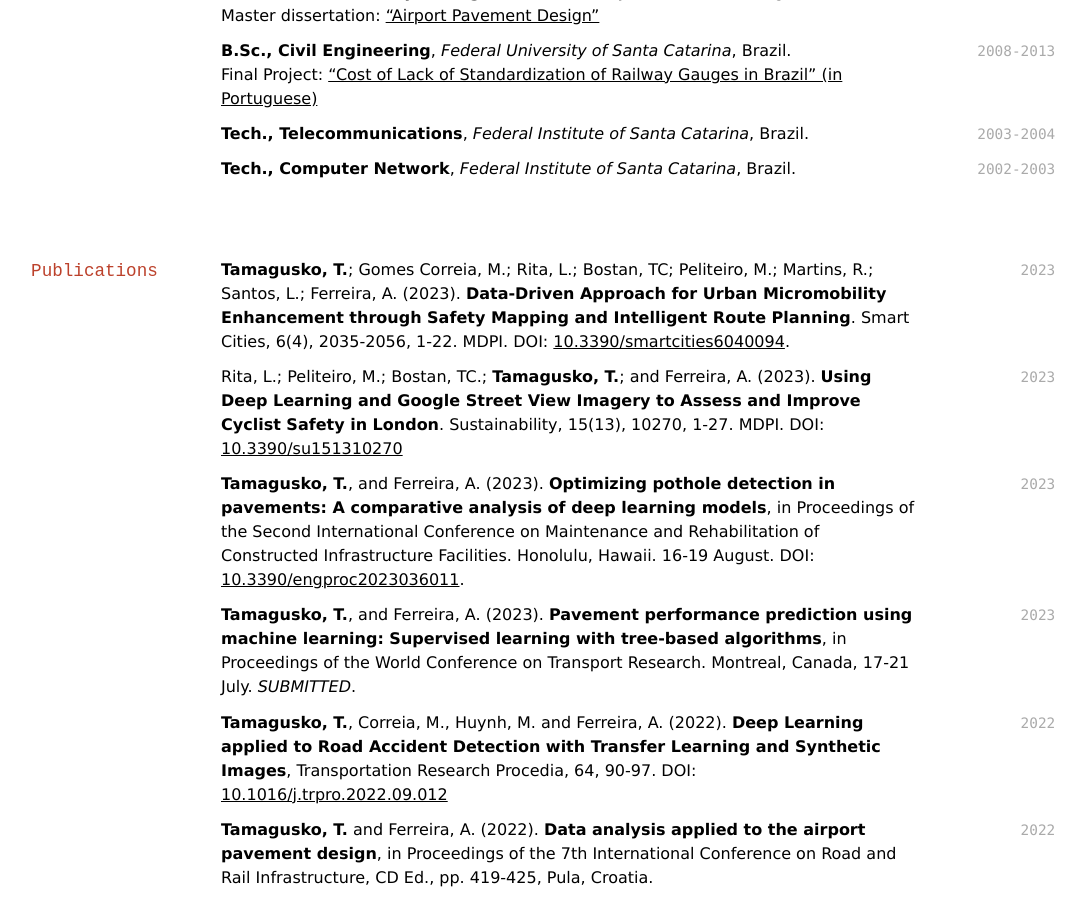
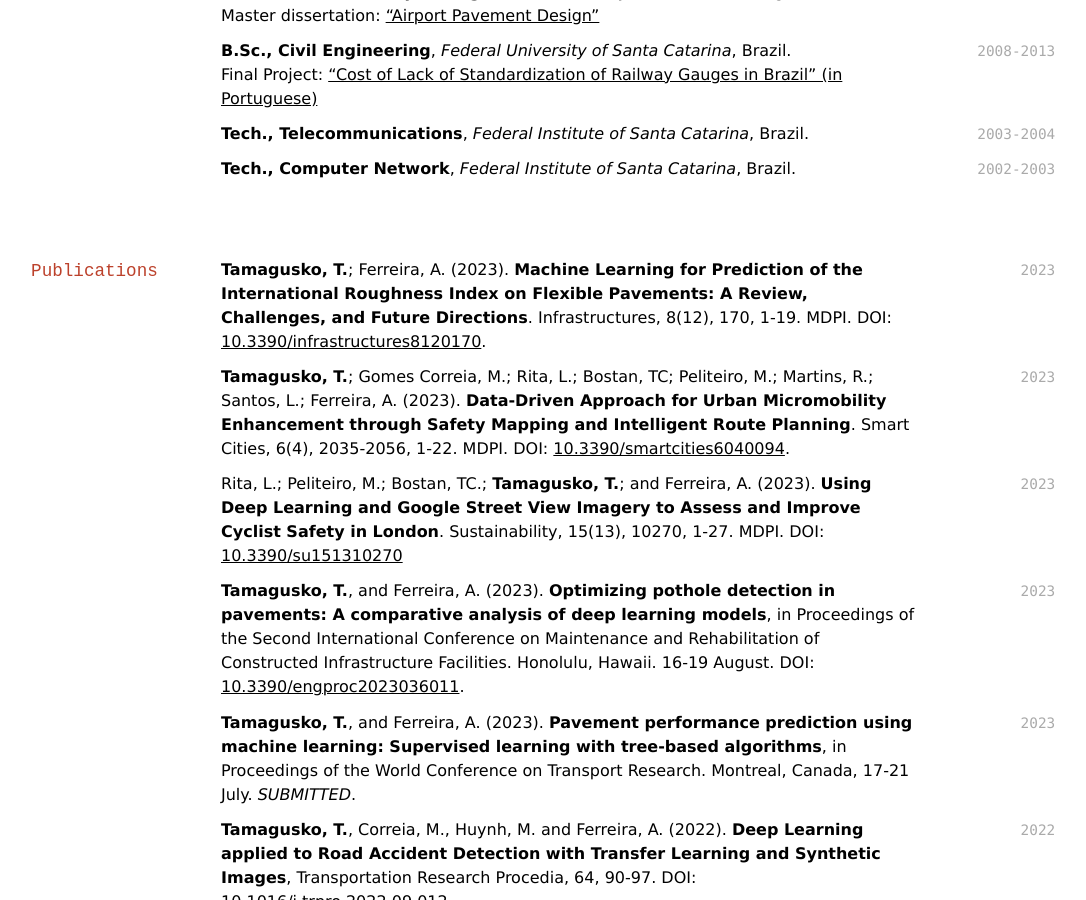
Before and after one commit to tamagusko/cv, a Jekyll site: the page built from index.md, in a window 1280 px wide and 900 px high, scrolled down 1791 px. Shown: the whole window, without its empty margins (111-1197 px from the left). Built offline with Jekyll 4.4.1, drawn with Linux system fonts in a browser that asks for light colours; nearby versions of some CDN libraries; a style sheet for code colours, icons or effects is not loaded; part of the change alters nothing that is shown; some of the changed text lies outside the part shown.

Commit message:
feat: add new paper

```diff
--- a/index.md
+++ b/index.md
@@ -103,6 +103,8 @@ Final Project: <a href="https://doi.org/10.13140/RG.2.2.14193.10089" target="_bl
 **Tech., Computer Network**, *Federal Institute of Santa Catarina*, Brazil.
 
 ## Publications
+
+`2023` **Tamagusko, T.**; Ferreira, A. (2023). **Machine Learning for Prediction of the International Roughness Index on Flexible Pavements: A Review, Challenges, and Future Directions**. Infrastructures, 8(12), 170, 1-19. MDPI. DOI: [10.3390/infrastructures8120170](https://doi.org/10.3390/infrastructures8120170).
 
 `2023` **Tamagusko, T.**; Gomes Correia, M.; Rita, L.; Bostan, TC; Peliteiro, M.; Martins, R.; Santos, L.; Ferreira, A. (2023). **Data-Driven Approach for Urban Micromobility Enhancement through Safety Mapping and Intelligent Route Planning**. Smart Cities, 6(4), 2035-2056, 1-22. MDPI. DOI: [10.3390/smartcities6040094](https://doi.org/10.3390/smartcities6040094).
 
@@ -217,4 +219,4 @@ Github, Heroku, AWS;
 Jupyter, Colab, Linux, Docker;
 Agile, Scrum, Trello; Slack.
 
-<br/>Last updated: August 2023<br/>
+<br/>Last updated: November 2023<br/>
```
